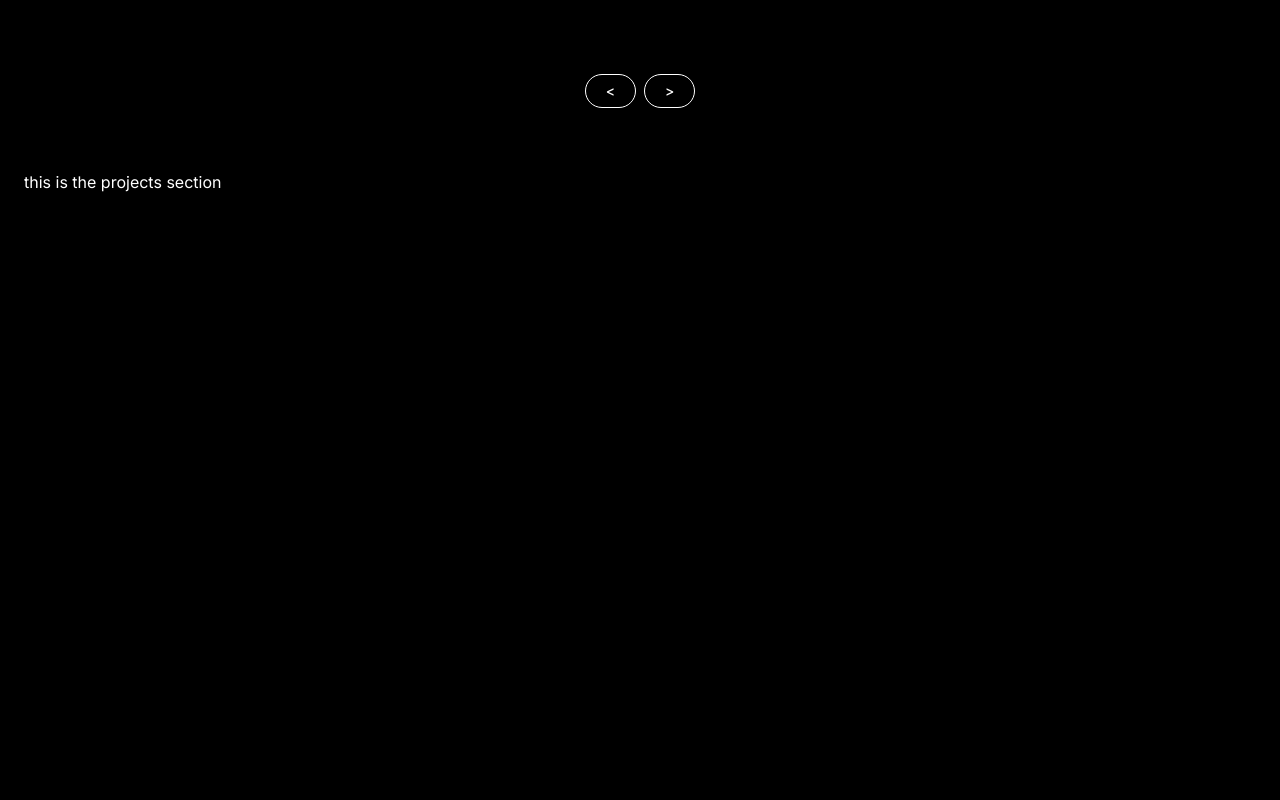
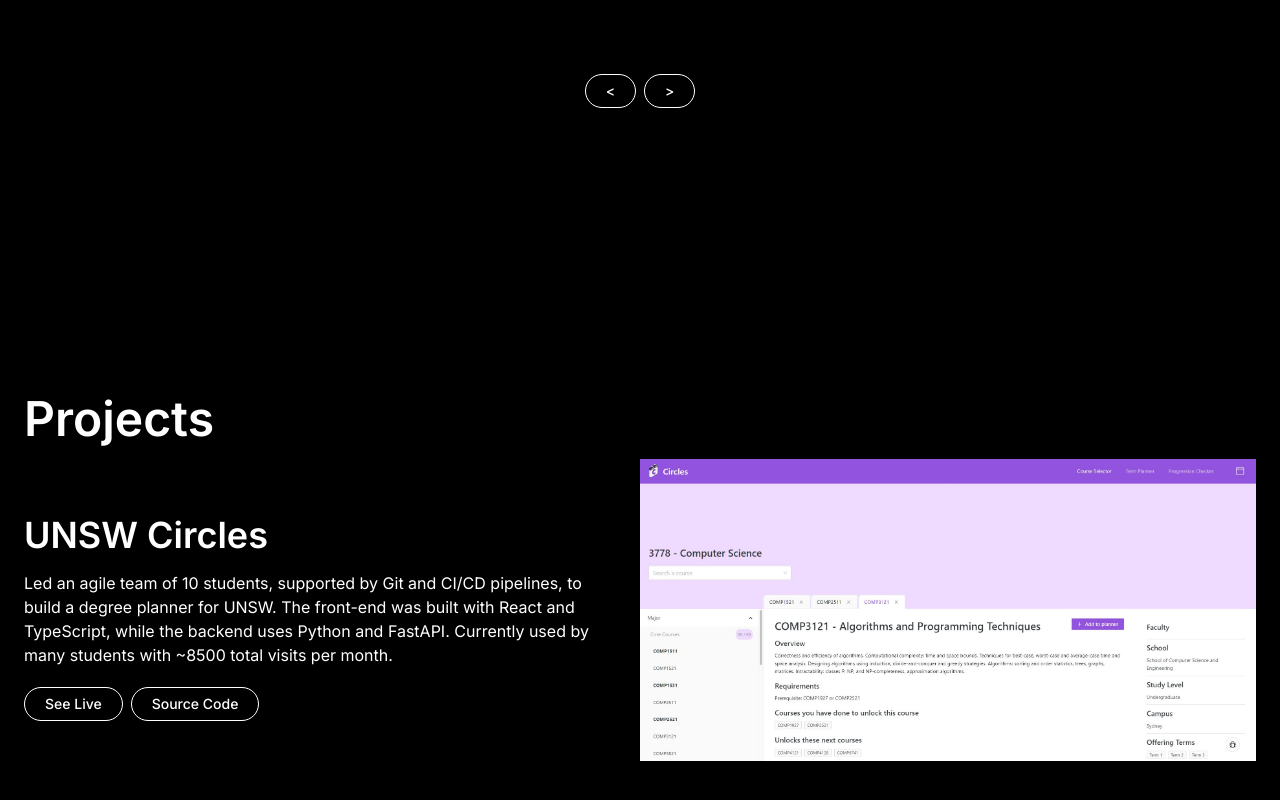
Before and after one commit to leonardo-fan/my-portfolio, a Next.js app: page / in a window 1280 px wide. Shown: the part 2296-3096 px from the top of the page. Built offline with nearby package versions, Linux system fonts and the light colour scheme.

Commit message:
projects and buttons

```diff
--- /dev/null
+++ b/app/components/Button/LinkButton.tsx
@@ -0,0 +1,9 @@
+"use client"
+
+import SkeletonButton from "./SkeletonButton"
+
+export default function LinkButton({ text, className, link } : { text : string, className : string, link : string }) {
+  return (
+    <SkeletonButton text={text} className={className} onClick={() => {location.href = link}} />
+  )
+}
--- /dev/null
+++ b/app/components/Button/SkeletonButton.tsx
@@ -0,0 +1,7 @@
+export default function SkeletonButton({ text, className, onClick } : { text : string, className : string, onClick : () => void }) {
+  return (
+    <button onClick={onClick} className={`border border-white rounded-full hover:bg-white hover:text-black font-medium text-sm px-4 lg:px-5 py-1 lg:py-1.5 ${className}`}>
+      {text}
+    </button>
+  )
+}
--- a/app/components/ProjectsSection.tsx
+++ b/app/components/ProjectsSection.tsx
@@ -1,7 +1,23 @@
+import LinkButton from "./Button/LinkButton"
+import Title from "./Title"
+
 export default function ProjectsSection() {
-    return (
-      <section id="projects" className="h-screen">
-        this is the projects section
-      </section>
-    )
-  }
+  return (
+    <section id="projects" className="flex items-center h-screen">
+      <div>
+        <Title text="Projects" level={1} />
+        <div id="project-1" className="flex flex-row items-center justify-between">
+          <div id="project-1-desc" className="pr-5">
+            <Title text="UNSW Circles" level={2} />
+            <p>Led an agile team of 10 students, supported by Git and CI/CD pipelines, to build a degree planner for UNSW. The front-end was built with React and TypeScript, while the backend uses Python and FastAPI. Currently used by many students with ~8500 total visits per month.</p>
+            <div id="project-1-links" className="mt-5">
+              <LinkButton text="See Live" className="mr-1" link="https://circles.csesoc.app/" />
+              <LinkButton text="Source Code" className="ml-1" link="https://github.com/csesoc/circles" />
+            </div>
+          </div>
+          <img className="w-1/2" src="/circles.jpg"></img>
+        </div>
+      </div>
+    </section>
+  )
+}
--- a/app/layout.tsx
+++ b/app/layout.tsx
@@ -2,6 +2,7 @@
 import Link from 'next/link'
 import { Inter } from 'next/font/google'
 import './globals.css'
+import LinkButton from './components/Button/LinkButton'
 
 const inter = Inter({ subsets: ['latin'] })
 
@@ -18,7 +19,7 @@
   return (
     <html lang="en">
       <body className={inter.className}>
-        <header className="sticky top-0 w-screen px-4 lg:px-6 py-2.5">
+        <header className="sticky top-0 px-4 lg:px-6 py-2.5">
           <nav className="flex flex-wrap justify-between items-center mx-auto max-w-screen-xl">
             {/* TODO make interactive scroll to top "hero"*/}
             <img src="/icon.png" className="mr-3 h-6 sm:h-9" alt="Portfolio Logo" role="button" />
@@ -26,15 +27,12 @@
               <Link href="/#about" className="hover:text-gray-300 font-medium text-sm px-4 lg:px-5 py-2 lg:py-2.5 mx-1">About</Link>
               <Link href="/#experience" className="hover:text-gray-300 font-medium text-sm px-4 lg:px-5 py-2 lg:py-2.5 mx-1">Experience</Link>
               <Link href="/#projects" className="hover:text-gray-300 font-medium text-sm px-4 lg:px-5 py-2 lg:py-2.5 mx-1">Projects</Link>
-              {/* TODO open resume */}
-              <button className="border border-white rounded-full hover:bg-white hover:text-black font-medium text-sm px-4 lg:px-5 py-1 lg:py-1.5 my-1 lg:my-1.5 mx-1">
-                Resume
-              </button>
+              <LinkButton text="Resume" className="my-1 lg:my-1.5 mx-1" link="/resume.pdf" />
             </div>
           </nav>
         </header>
         {children}
-        <footer className="sticky bottom-4 w-screen px-4 lg:px-6 py-2.5">
+        <footer className="sticky bottom-4 px-4 lg:px-6 py-2.5">
           <div className="flex flex-row-reverse flex-wrap mx-auto max-w-screen-xl">
             {/* TODO pop out contact info */}
             <img src="/bubble.svg" className="h-6 sm:h-9" alt="contact-info" role="button" />
--- a/app/page.tsx
+++ b/app/page.tsx
@@ -5,7 +5,7 @@
 
 export default function Home() {
   return (
-    <div className="w-screen px-4 lg:px-6 mx-auto max-w-screen-xl">
+    <div className="px-4 lg:px-6 mx-auto max-w-screen-xl">
       <HeroSection />
       <AboutSection />
       <ExperienceSection />
```
Also changed, not shown: public/circles.jpg (added).
